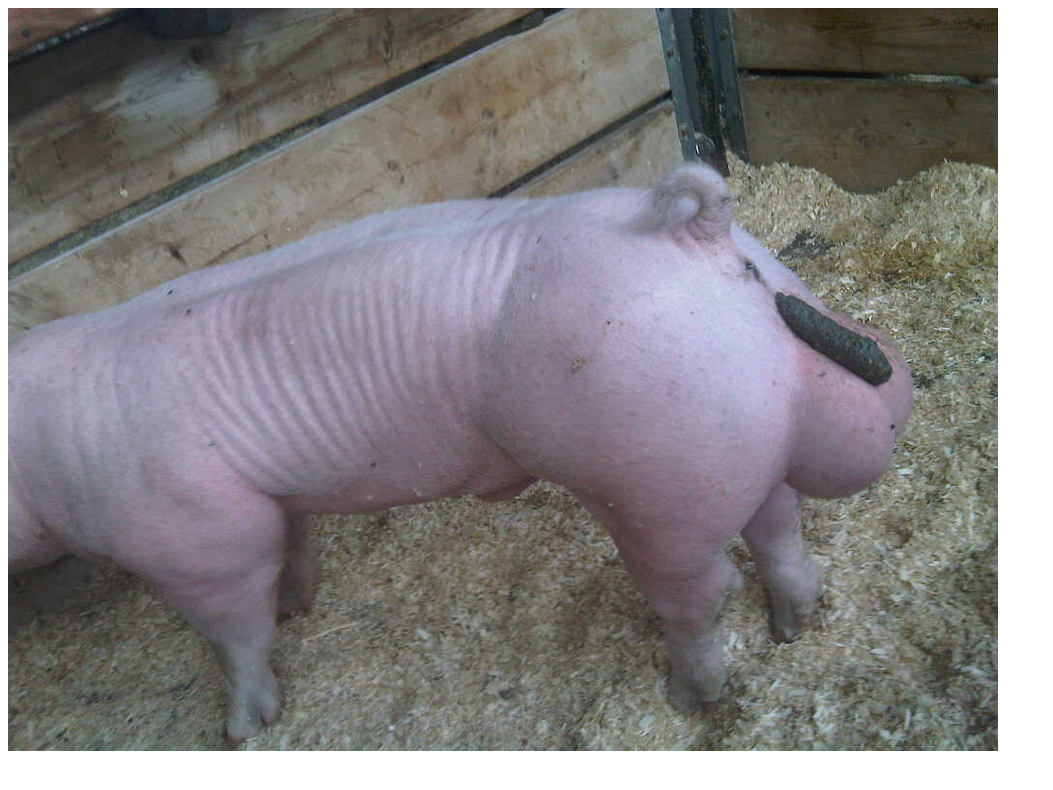
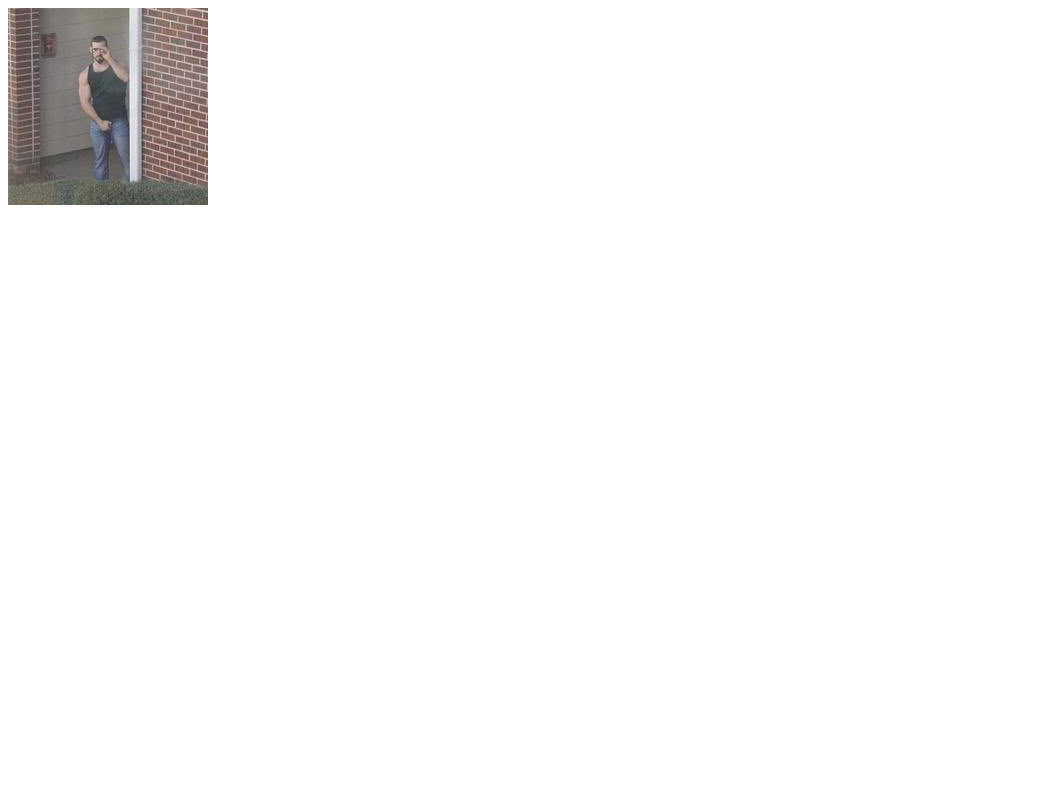
Before and after one commit to dylanrobertcrosby/dylanrobertcrosby.github.io, a plain HTML site: page index.html in a window 1280 px wide. Shown: the whole page, without its empty margins (0-1053 px from the left). Drawn offline with Linux system fonts and the light colour scheme.

Commit message:
removed pig poop balls

```diff
--- a/index.html
+++ b/index.html
@@ -1 +1 @@
-<img src="/enhanced-buzz-wide-14585-1363033923-16.jpg">
+<img src="/IMG_9583.JPG">
```
